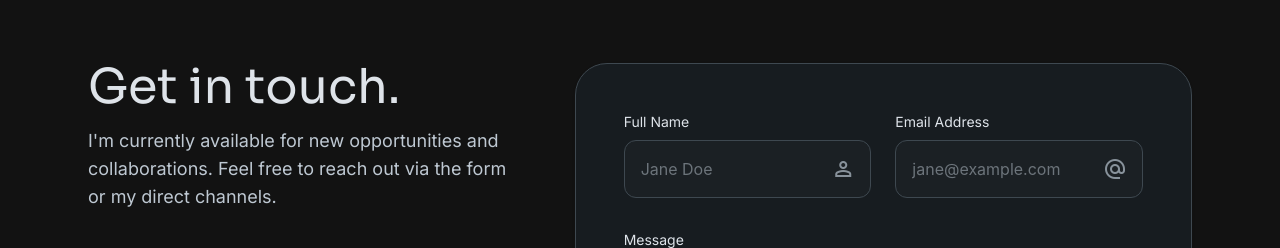
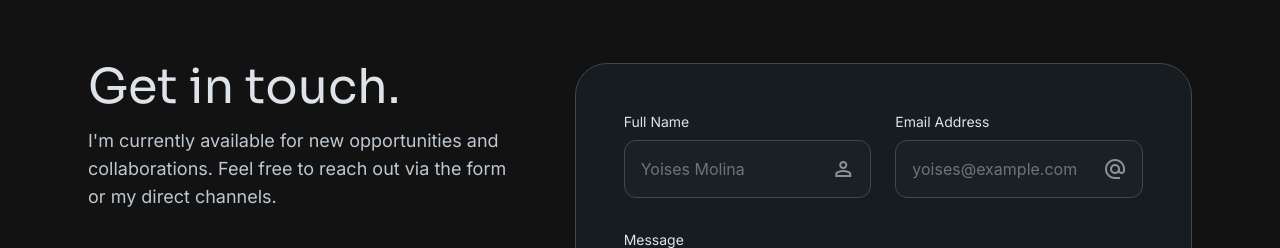
Before and after one commit to Yoises/Portafolio, a React (Vite) app: page / in a window 1280 px wide. Shown: the part 5310-5558 px from the top of the page. Built offline with nearby package versions, Linux system fonts and the light colour scheme.

Commit message:
Update placeholder text in Contact form inputs
khjkhj

```diff
--- a/src/components/Contact.tsx
+++ b/src/components/Contact.tsx
@@ -110,7 +110,7 @@ export default function Contact() {
                     id="name"
                     name="name"
                     type="text"
-                    placeholder="Jane Doe"
+                    placeholder="Yoises Molina"
                     required
                     value={formData.name}
                     onChange={handleChange}
@@ -131,7 +131,7 @@ export default function Contact() {
                     id="email"
                     name="email"
                     type="email"
-                    placeholder="jane@example.com"
+                    placeholder="yoises@example.com"
                     required
                     value={formData.email}
                     onChange={handleChange}
```
